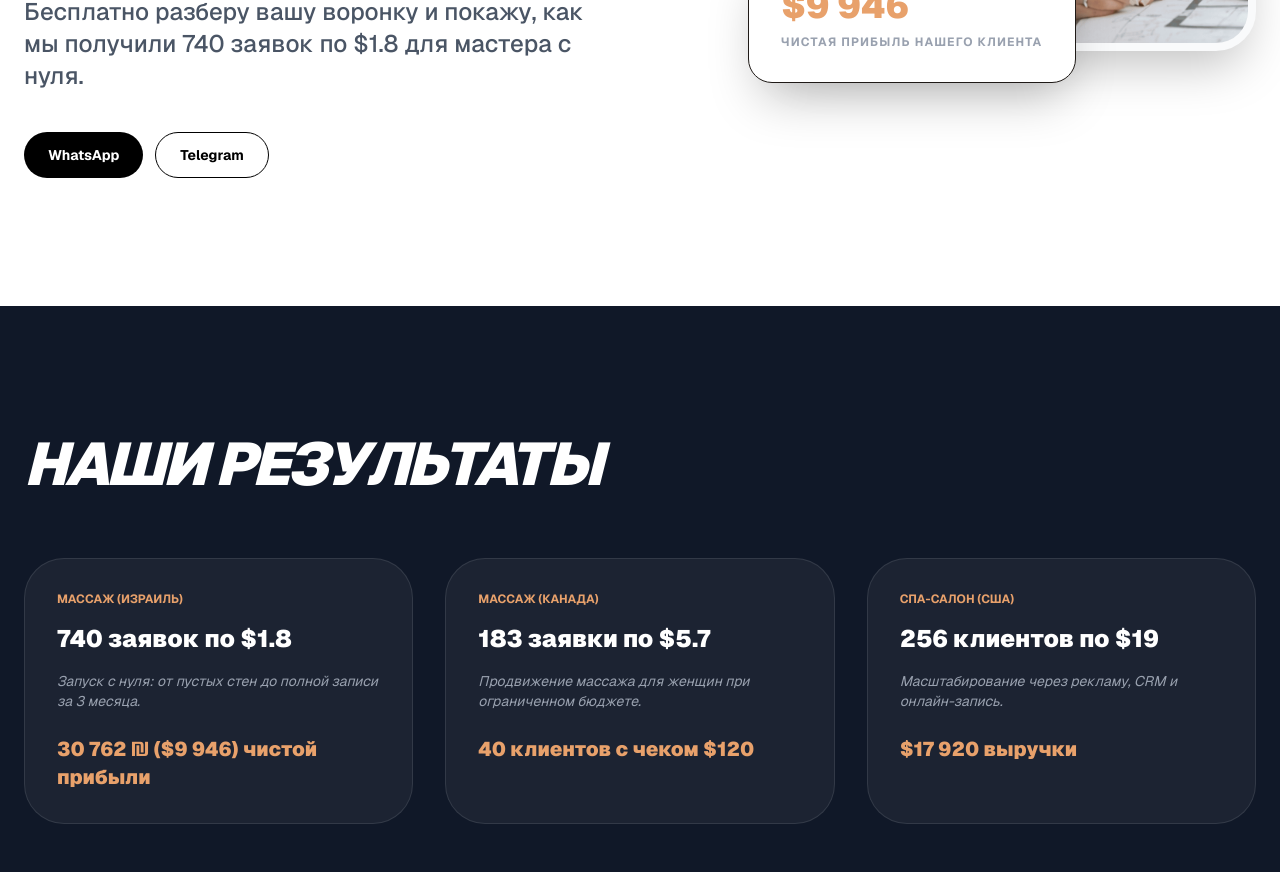
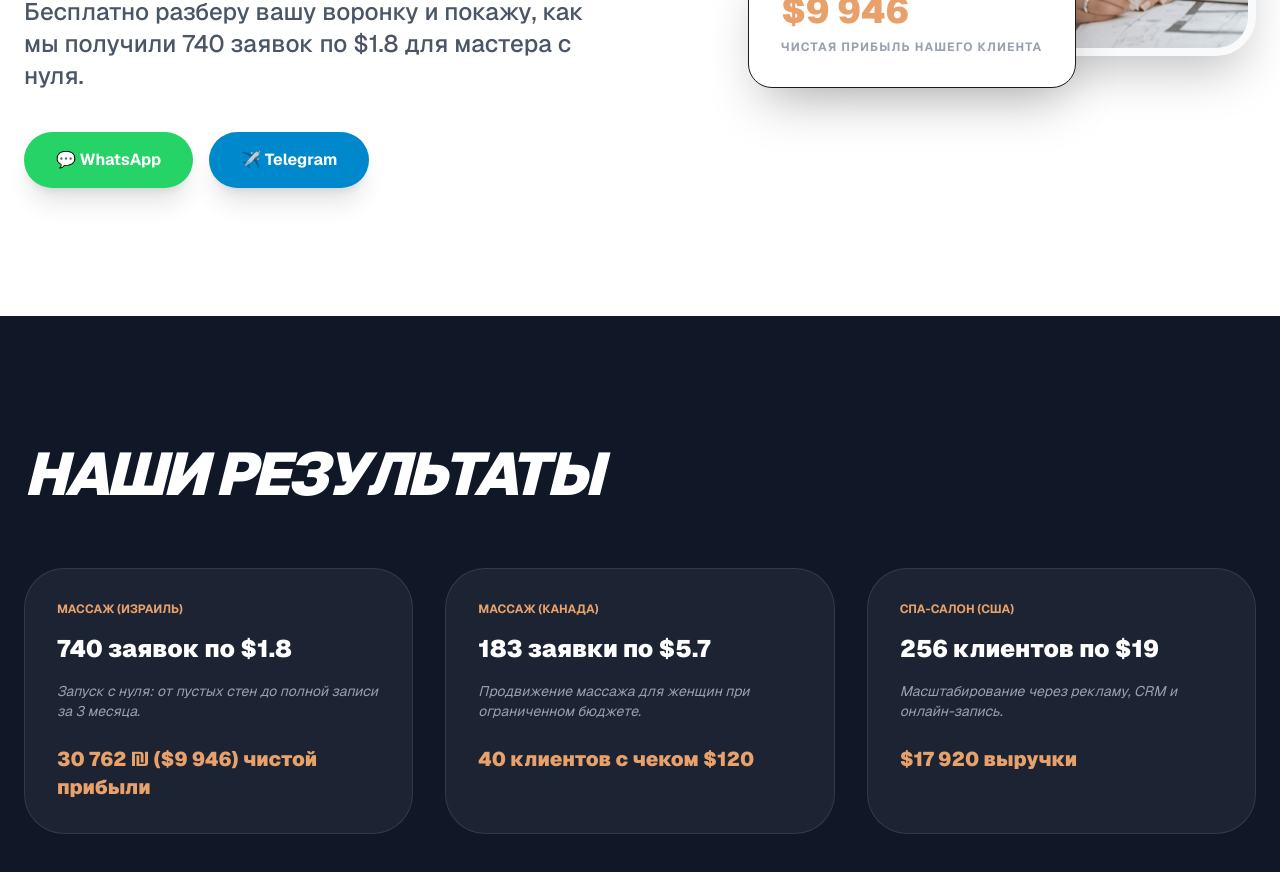
Before and after one commit to tatnova/my-website-rus, a Next.js app in the folder site/: page /massage in a window 1280 px wide. Shown: the part 900-1772 px from the top of the page. Built offline with nearby package versions, Linux system fonts and the light colour scheme.

Commit message:
fix massage hero layout

```diff
--- a/site/src/app/massage/page.tsx
+++ b/site/src/app/massage/page.tsx
@@ -96,23 +96,9 @@ export default function MassagePage() {
           <p className="text-xl md:text-2xl text-gray-600 font-medium mb-10 max-w-xl">
             Бесплатно разберу вашу воронку и покажу, как мы получили 740 заявок по $1.8 для мастера с нуля.
           </p>
-          <div className="mt-6 flex flex-wrap gap-3">
-  <a
-    href="https://wa.me/972537086545"
-    target="_blank"
-    className="inline-flex items-center justify-center rounded-full bg-black px-6 py-3 text-sm font-bold text-white"
-  >
-    WhatsApp
-  </a>
+          <DualContactButtons className="mt-6" />
 
-  <a
-    href="https://t.me/mailovaja"
-    target="_blank"
-    className="inline-flex items-center justify-center rounded-full border border-black px-6 py-3 text-sm font-bold text-black"
-  >
-    Telegram
-  </a>
-</div>
+
         </div>
         <div className="flex-1 relative">
           <div className="w-full aspect-[4/5] bg-gray-100 rounded-[40px] overflow-hidden border-8 border-gray-50 shadow-2xl">
```
